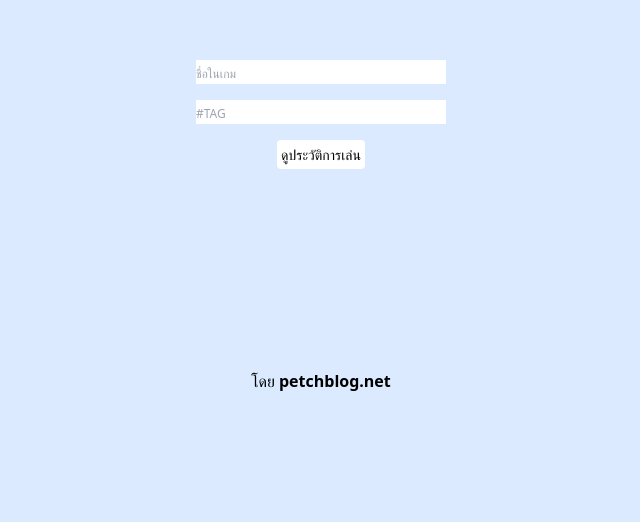
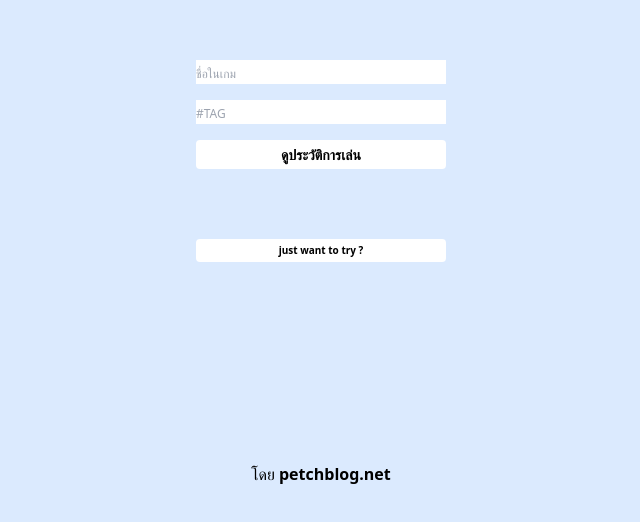
Before and after one commit to kiart-tantasi/league-of-legends-app, a React (Create React App) app in the folder client/: page / in a window 1280 px wide. Shown: the part 140-662 px from the top of the page, without its empty margins (319-959 px from the left). Built offline with nearby package versions, Linux system fonts and the light colour scheme.

Commit message:
chore: Make UI more friendly to use (#33)
* increase search button size and add try button

* add populate feature

```diff
--- a/client/src/pages/MatchPage.tsx
+++ b/client/src/pages/MatchPage.tsx
@@ -13,6 +13,7 @@ import { Size } from '../constants/common'
 import { searchPlaceholder } from '../configs/placeholder'
 import { handleChamionImageName as handleImageName } from '../utils/image'
 import LoadingOverlay from '../components/LoadingOverlay/LoadingOverlay'
+import { savePopulateData } from '../utils/populate'
 
 const PRIORITIZED_CARD_AMOUNT = 4
 
@@ -51,6 +52,10 @@ export default function MatchPage() {
           warnUser('ไม่พบผู้เล่น/เซิร์ฟเวอร์กำลังทำงานหนัก กรุณาลองใหม่')
         }
         setMatches(matchDetailList)
+        savePopulateData({
+          gameName: paramGameName || '',
+          tagLine: paramTagLine || '',
+        })
       } catch (e) {
         setMatches([])
         console.error(e)
@@ -64,6 +69,11 @@ export default function MatchPage() {
     e.preventDefault()
     if ([gameName, tagLine].some((e) => !e)) {
       warnUser('กรอกข้อมูลไม่ครบ/ไม่ถูกต้อง')
+      return
+    }
+    // reload the page if gameName and tagLine are the same as current ones
+    if (paramGameName === gameName && paramTagLine === tagLine) {
+      window.location.reload()
       return
     }
     setSearchParams({
--- a/client/src/pages/SearchPage.tsx
+++ b/client/src/pages/SearchPage.tsx
@@ -1,8 +1,9 @@
-import { FormEvent, useState } from 'react'
+import { FormEvent, useEffect, useState } from 'react'
 import { useNavigate } from 'react-router-dom'
 import { handleTagLine, validateSearchInputs, warnUser } from '../utils/search'
 import Layout from '../components/Layout'
 import { searchPlaceholder } from '../configs/placeholder'
+import { populateDate } from '../utils/populate'
 
 export default function SearchPage() {
   const [gameName, setGameName] = useState('')
@@ -19,6 +20,10 @@ export default function SearchPage() {
       `/match?gameName=${gameName}&tagLine=${handleTagLine({ tagLine })}`,
     )
   }
+
+  useEffect(() => {
+    populateDate({ setGameName, setTagLine })
+  }, [])
 
   return (
     <Layout background="BLUE">
@@ -45,8 +50,21 @@ export default function SearchPage() {
             placeholder={searchPlaceholder.tagLine}
             className="w-[250px] mb-4 placeholder:text-[0.75rem]"
           />
-          <button className="bg-white rounded p-1 text-[14px]" type="submit">
+          <button
+            className="w-[250px] bg-white rounded p-1 text-[14px] font-bold
+                      hover:bg-black hover:text-white"
+            type="submit"
+          >
             ดูประวัติการเล่น
+          </button>
+          <button
+            onClick={() => {
+              navigate('/match?gameName=เพชร&tagLine=ARAM')
+            }}
+            className="mt-[70px] w-[250px] bg-white rounded p-1 text-[10px] font-bold
+                      hover:bg-black hover:text-white"
+          >
+            just want to try ?
           </button>
         </form>
         <div className="text-center mt-[200px]">
--- /dev/null
+++ b/client/src/utils/populate.ts
@@ -0,0 +1,47 @@
+interface PopulateData {
+  gameName: string
+  tagLine: string
+}
+
+const POPULATE_DATA_STORAGE_KEY = 'populate'
+
+// normally, I don't use try-catch inside a util function
+// but I use it here because this one is an additional feature
+// and I don't want to put several lines of code in main files
+
+export function savePopulateData({
+  gameName,
+  tagLine,
+}: {
+  gameName: string
+  tagLine: string
+}): void {
+  try {
+    const data: PopulateData = {
+      gameName,
+      tagLine,
+    }
+    localStorage.setItem(POPULATE_DATA_STORAGE_KEY, JSON.stringify(data))
+  } catch (err) {
+    console.error(err)
+  }
+}
+
+export function populateDate({
+  setGameName,
+  setTagLine,
+}: {
+  setGameName: React.Dispatch<React.SetStateAction<string>>
+  setTagLine: React.Dispatch<React.SetStateAction<string>>
+}) {
+  try {
+    const str = localStorage.getItem(POPULATE_DATA_STORAGE_KEY)
+    const data: PopulateData = JSON.parse(str || '')
+    if (!!data) {
+      setGameName(data.gameName || '')
+      setTagLine(data.tagLine || '')
+    }
+  } catch (err) {
+    console.error(err)
+  }
+}
```
